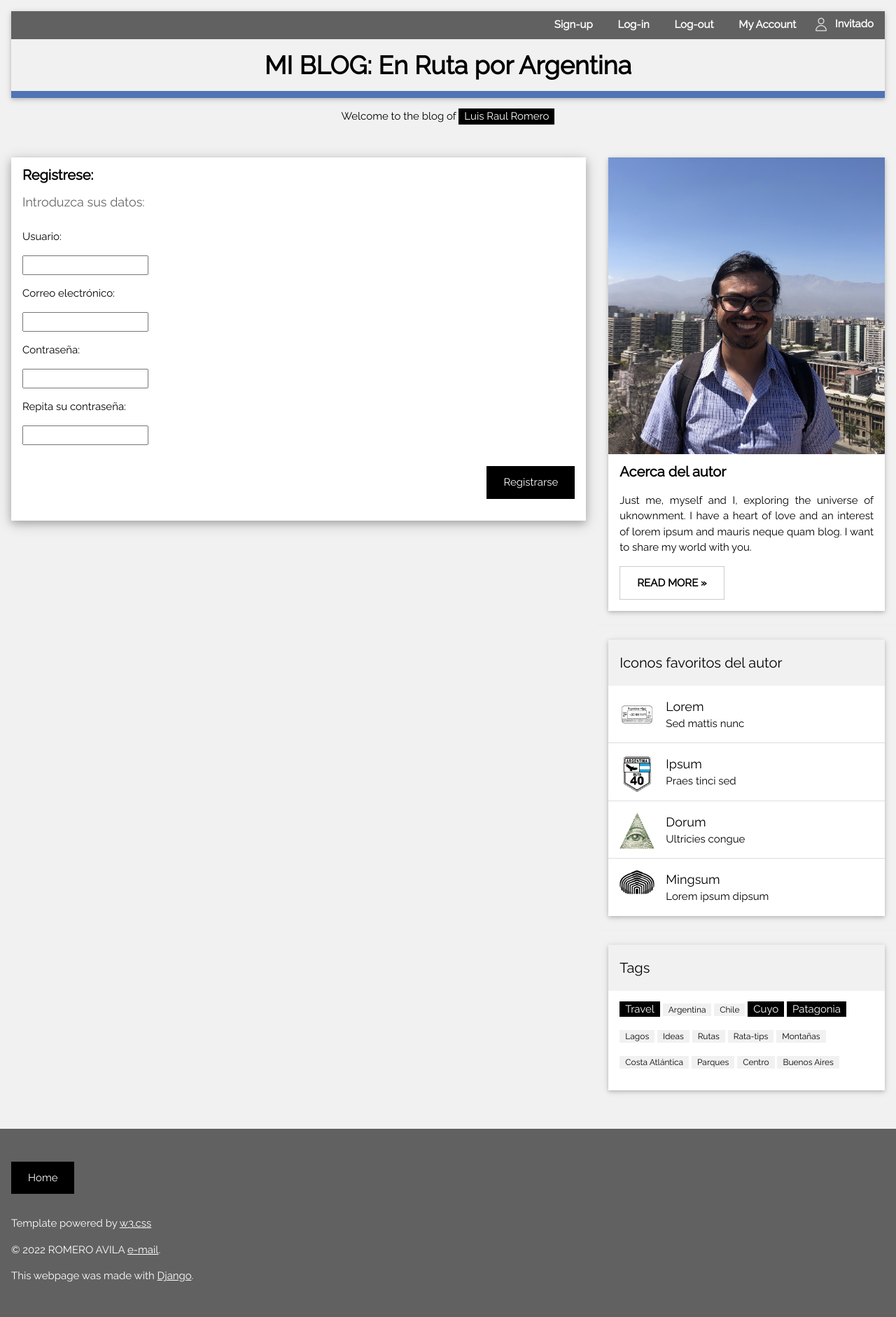
After one commit to romeroluisraul/proyecto_final_coder, a Django app: page /authentication/singup/ in a window 1280 px wide. The commit adds this page. Shown: the whole page at 70% size. Run offline with Django 4.2, Linux system fonts and the light colour scheme.

Commit message:
se agrega el formulario de registro de usuarios y se integra a la pagina.

```diff
--- a/autenticacion/urls.py
+++ b/autenticacion/urls.py
@@ -7,4 +7,5 @@ urlpatterns = [
     path("logout/", deslogeo_user, name = 'log_out'),
     path("logout/<destino>", deslogeo_user, name = 'log_out_param'),
     path('user/bienvenido/', bienvenida, name = 'bienvenida'),
+    path("singup/", registro_user, name = 'sing_up')
 ]
--- a/autenticacion/views.py
+++ b/autenticacion/views.py
@@ -7,6 +7,7 @@ from django.contrib.auth.forms import AuthenticationForm
 from django.contrib.auth import login, authenticate, logout
 from django.contrib.auth.decorators import login_required
 from contenido.views import contexto
+from autenticacion.forms import UserRegisterForm
 
 from datetime import date
 from time import sleep
@@ -20,8 +21,6 @@ def logeo_user(request):
         form = AuthenticationForm(request, data = request.POST)
 
         if form.is_valid():
-
-            print(type(form.cleaned_data))
 
             usuario = form.cleaned_data['username']
             contra = form.cleaned_data['password']
@@ -82,3 +81,39 @@ def deslogeo_user(request, destino = ''):
         respuesta = redirect(contexto['ultima_pagina'])
 
     return respuesta
+
+def registro_user(request):
+
+    contexto['home_url'] = request.get_full_path() == '/home/'
+
+    if request.method == 'POST':
+
+        form = UserRegisterForm(data = request.POST)
+
+        if form.is_valid():
+
+            form.save()
+
+            usuario = form.cleaned_data['username']
+            contra = form.cleaned_data['password2']
+
+            user = authenticate(username=usuario, password = contra)
+            login(request, user)
+
+            contexto['contador'] = 0
+            respuesta = redirect('bienvenida')
+
+        else:
+
+            errores = form.errors
+            contexto['errores_acceso'] = errores
+
+            respuesta = render(request, 'registro_usuarios.html', contexto)
+
+    if request.method == 'GET':
+
+        contexto['errores_acceso'] = False
+        contexto['form_usuarios'] = True
+        respuesta = render(request, 'registro_usuarios.html', contexto)
+
+    return respuesta
--- a/proyecto_final/templates/base.html
+++ b/proyecto_final/templates/base.html
@@ -38,7 +38,7 @@ and is wrapped around the whole page content, except for the footer in this exam
     <div class="div-dark-gray" style="width:100%; height: 40px;">
       <div class="w3-container w3-dark-gray" style="width:100%">
         <div class="w3-content w3-right">
-          <form action="#" style="display:inline-block">
+          <form action="{% url 'sing_up' %}" style="display:inline-block">
             <button class="w3-button w3-dark-gray w3-padding" type="submit"><b>Sign-up</b></button>
           </form>
           <form action="{% url 'log_in' %}" style="display:inline-block">
--- /dev/null
+++ b/proyecto_final/templates/registro_usuarios.html
@@ -0,0 +1,64 @@
+{% extends 'base.html' %}
+
+{% load static %}
+
+{% block content %}
+
+{% if errores_acceso %}
+
+<div class="w3-card-4 w3-margin w3-white">
+    <div class="w3-container">
+        <h3><b>¡Error en el registro!</b></h3>
+        <h5>{{errores_acceso}}</h5>
+    </div>
+    <hr>
+</div>
+
+{% endif %}
+
+{% if not request.user.is_authenticated %}
+
+<div class="w3-card-4 w3-margin w3-white">
+    <div class="w3-container">
+        <h4><b>Registrese:</b></h4>
+        <h5><span class="w3-opacity">Introduzca sus datos:</span></h5>
+
+    </div>
+    <div class="w3-container">
+    <form method="post">
+        {% csrf_token %}
+        <p>Usuario:</p>
+        <input type="text" name="username">
+        <p>Correo electr&oacutenico:</p>
+        <input type="text" name="email">
+        <p>Contrase&ntildea:</p>
+        <input type="password" name="password1">
+        <p>Repita su contrase&ntildea:</p>
+        <input type="password" name="password2">
+        <p></p>
+        <div class="w3-col m4 w3-hide-small w3-right">
+            <p align="right"><button class="w3-button w3-black w3-padding-large w3-margin-bottom" type="submit">Registrarse</button></p>
+        </div>
+    </form>
+    </div>
+</div>
+
+{% else %}
+
+<div class="w3-card-4 w3-margin w3-white">
+    <div class="w3-container">
+        <h4><b>Registro</b></h4>
+        <h5><span class="w3-opacity">¡Ya se encuentra loggeado!</span></h5>
+        <p>¿Desea salir y registrar otra cuenta?</p>
+        <form action="{% url 'log_out_param' 'sing_up' %}" style="display:inline-block">
+            <button class="w3-button w3-black w3-padding-large w3-border w3-margin-bottom" type="submit"><b>Log-out</b></button>
+        </form>
+        <form action="{{pagina_actual}}" style="display:inline-block">
+            <button class="w3-button w3-padding-large w3-white w3-border w3-margin-bottom" type="submit"><b>Volver</b></button>
+        </form>
+    </div>
+</div>
+
+{% endif %}
+
+{% endblock %}
```
Also changed, not shown: autenticacion/forms.py (added, +14 -0 lines), db.sqlite3.
